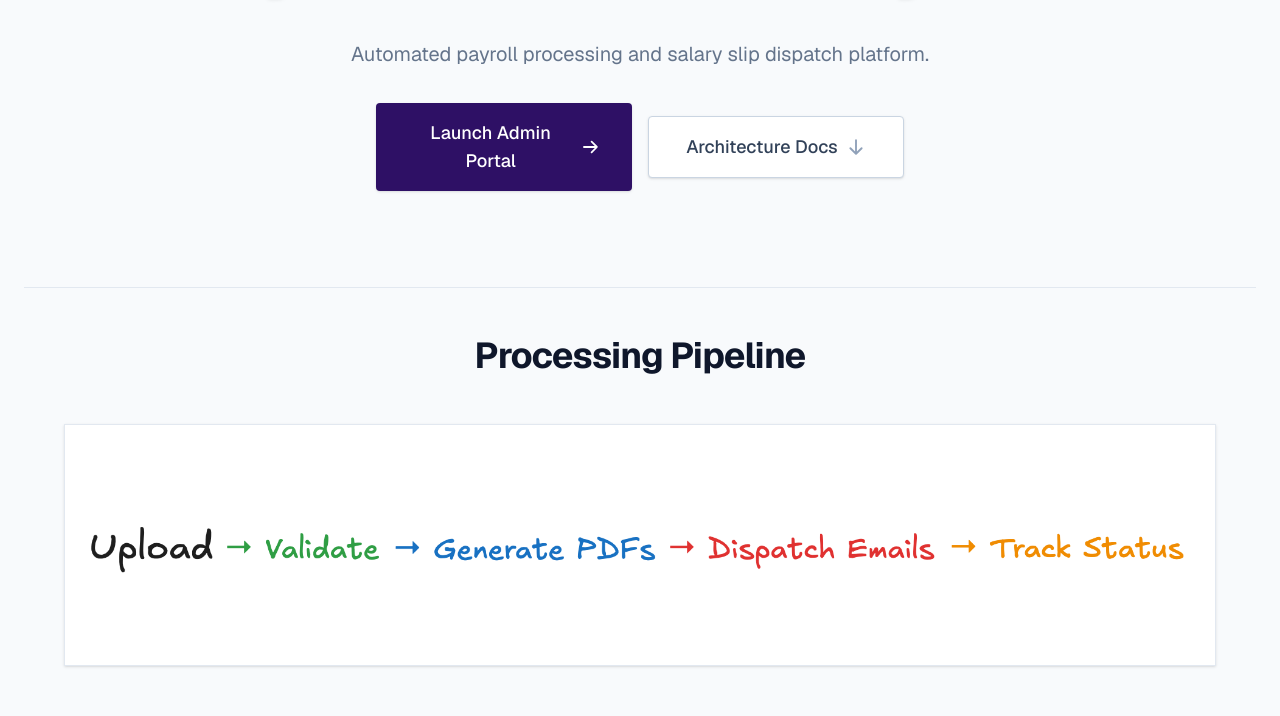
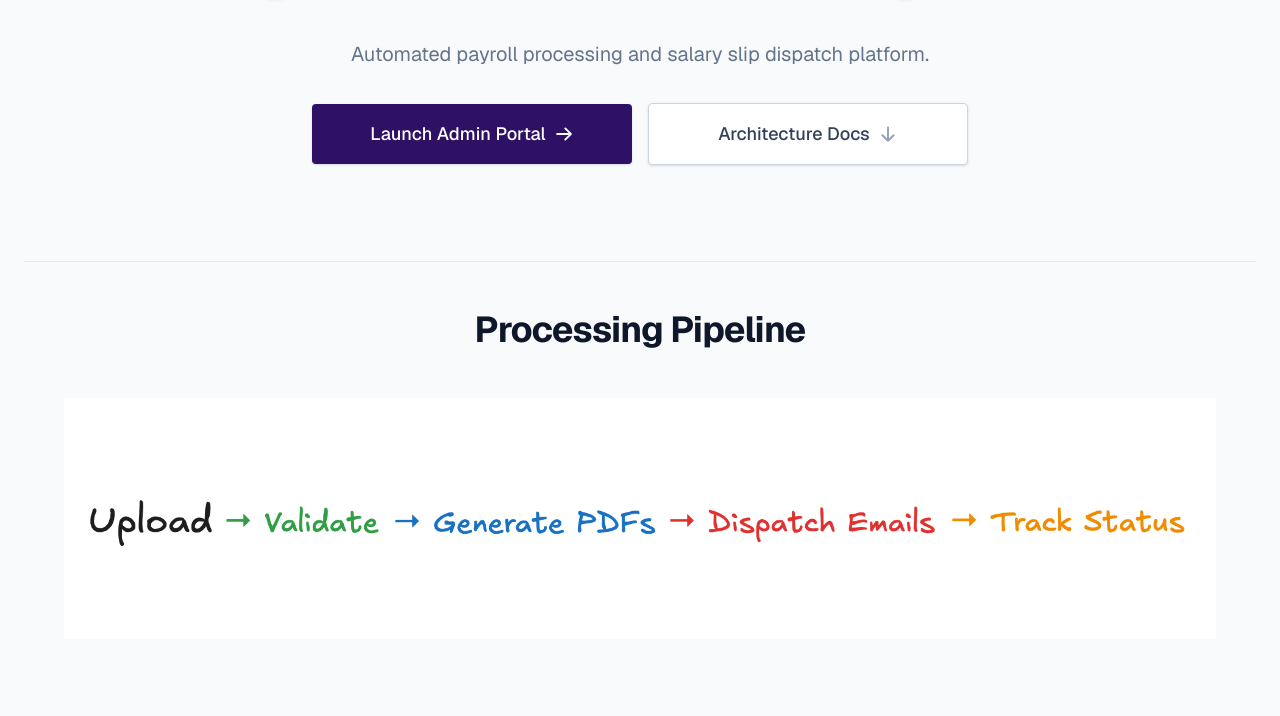
Before and after one commit to shivaacodes/Payroll-Automation-System, a Next.js app in the folder frontend/: page / in a window 1280 px wide. Shown: the part 178-894 px from the top of the page. Built offline with nearby package versions, Linux system fonts and the light colour scheme.

Commit message:
style: fix landing page image borders and button widths

```diff
--- a/frontend/app/page.tsx
+++ b/frontend/app/page.tsx
@@ -53,14 +53,14 @@ export default function LandingPage() {
             transition={{ delay: 0.2 }}
             className="flex flex-col sm:flex-row items-center justify-center gap-4"
           >
-            <Link href="/dashboard" className="w-full sm:w-64 justify-center bg-primary text-white px-8 py-4 text-lg rounded-md font-medium inline-flex items-center gap-2 hover:bg-violet-800 transition-all shadow-sm">
-              Launch Admin Portal <ArrowRight weight="bold" className="w-5 h-5" />
+            <Link href="/dashboard" className="w-full sm:w-[320px] justify-center bg-primary text-white px-8 py-4 text-lg rounded-md font-medium inline-flex items-center gap-2 hover:bg-violet-800 transition-all shadow-sm whitespace-nowrap">
+              Launch Admin Portal <ArrowRight weight="bold" className="w-5 h-5 flex-shrink-0" />
             </Link>
             <button
               onClick={scrollToArchitecture}
-              className="w-full sm:w-64 justify-center bg-white text-slate-700 border border-slate-300 px-8 py-4 text-lg rounded-md font-medium inline-flex items-center gap-2 hover:bg-slate-50 transition-all shadow-sm"
+              className="w-full sm:w-[320px] justify-center bg-white text-slate-700 border border-slate-300 px-8 py-4 text-lg rounded-md font-medium inline-flex items-center gap-2 hover:bg-slate-50 transition-all shadow-sm whitespace-nowrap"
             >
-              Architecture Docs <ArrowDown weight="bold" className="w-5 h-5 text-slate-400" />
+              Architecture Docs <ArrowDown weight="bold" className="w-5 h-5 text-slate-400 flex-shrink-0" />
             </button>
           </motion.div>
 
@@ -75,7 +75,7 @@ export default function LandingPage() {
           <div className="text-center mb-12">
             <h2 className="text-3xl md:text-4xl font-bold tracking-tight text-slate-900">Processing Pipeline</h2>
           </div>
-          <div className="w-full max-w-6xl mx-auto rounded-none overflow-hidden border border-slate-200 bg-white shadow-sm">
+          <div className="w-full max-w-6xl mx-auto">
             <img
               src="/pipeline.png"
               alt="System Architecture Pipeline"
@@ -97,7 +97,7 @@ export default function LandingPage() {
           <div className="text-center mb-12">
             <h2 className="text-3xl md:text-4xl font-bold tracking-tight text-slate-900">System Architecture</h2>
           </div>
-          <div className="w-full max-w-6xl mx-auto rounded-none overflow-hidden border border-slate-200 bg-white shadow-sm p-4">
+          <div className="w-full max-w-6xl mx-auto p-4">
             <img
               src="/payroll-architecture diagram.png"
               alt="Payroll Architecture Diagram"
```
